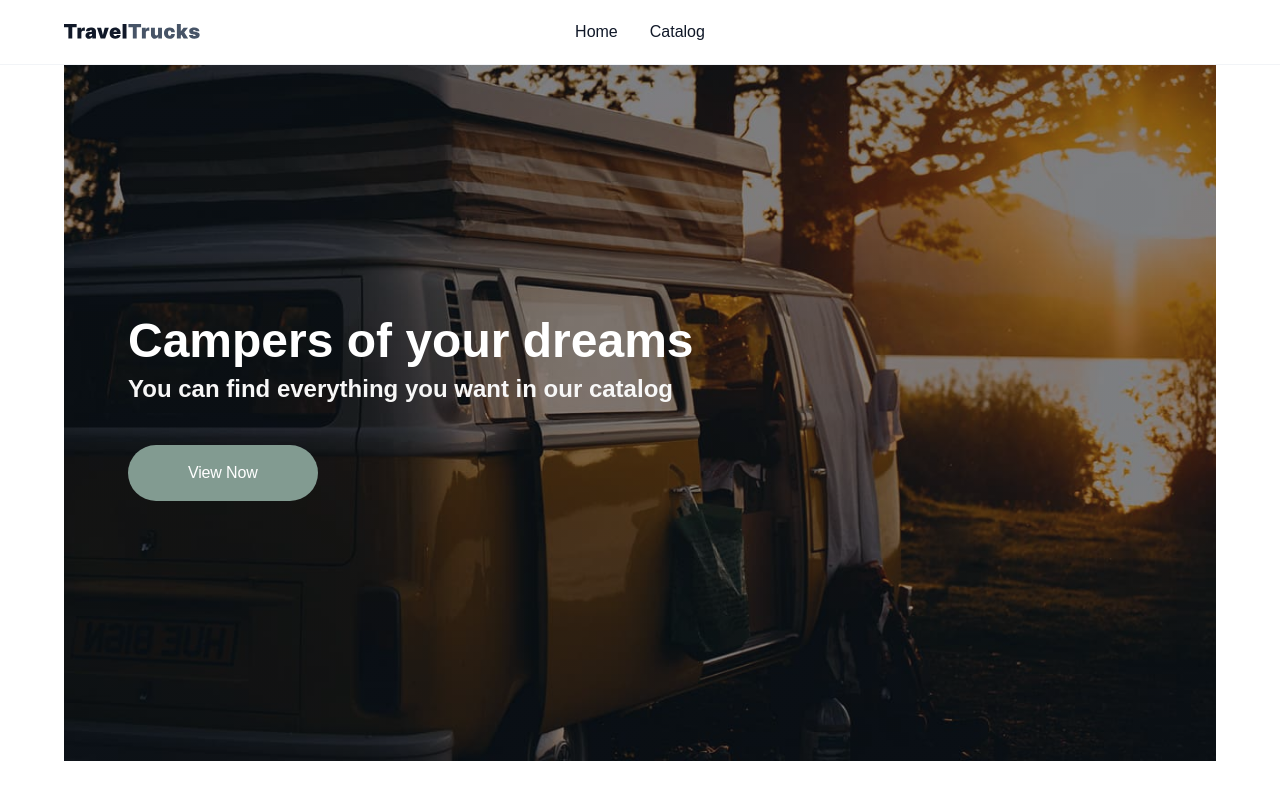
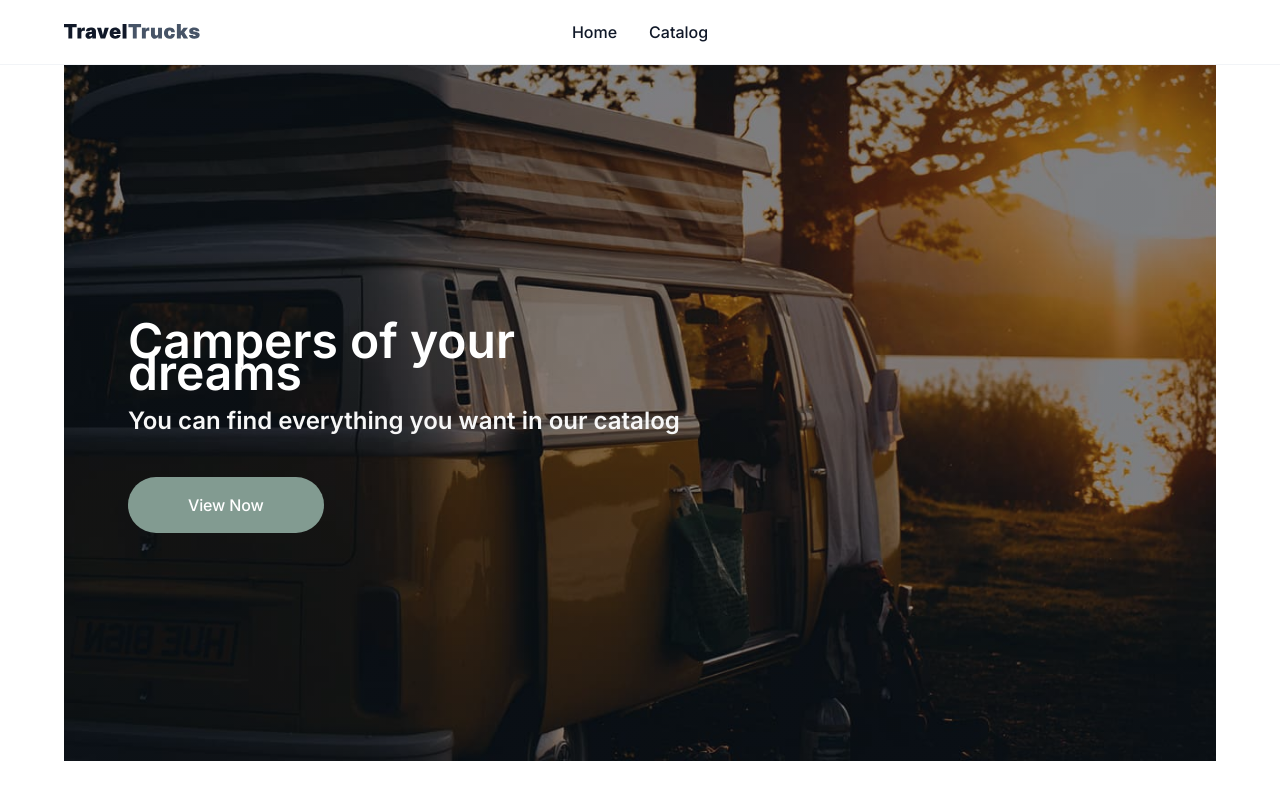
Before and after one commit to elizabethshkinder/traveltrucks, a Next.js app: page / in a window 1280 px wide. Shown: the top 800 px of the page. Built offline with nearby package versions, Linux system fonts and the light colour scheme.

Commit message:
feat: update globals.css

```diff
--- a/src/app/globals.css
+++ b/src/app/globals.css
@@ -1,6 +1,18 @@
 :root {
-  --background: #ffffff;
-  --foreground: #171717;
+  --main: #101828;
+  --text: #475467;
+  --white: #ffffff;
+  --inputs: #f7f7f7;
+  --badges: #f2f4f7;
+  --gray: #6c717b;
+  --gray-light: #dadde1;
+  --button: #e44848;
+  --button-hover: #d84343;
+  --rating: #ffc531;
+  --grey-green: #829b91;
+  --olive: #f0f1f1;
+  --green-hover: #6d7b75;
+  --font-family: "Inter", sans-serif;
 }
 
 @media (prefers-color-scheme: dark) {
@@ -24,9 +36,10 @@ body {
   min-height: 100%;
   display: flex;
   flex-direction: column;
-  color: var(--foreground);
-  background: var(--background);
-  font-family: Arial, Helvetica, sans-serif;
+  margin: 0;
+  color: var(--main);
+  background-color: var(--white);
+  font-family: var(--font-family);
   -webkit-font-smoothing: antialiased;
   -moz-osx-font-smoothing: grayscale;
 }
```
